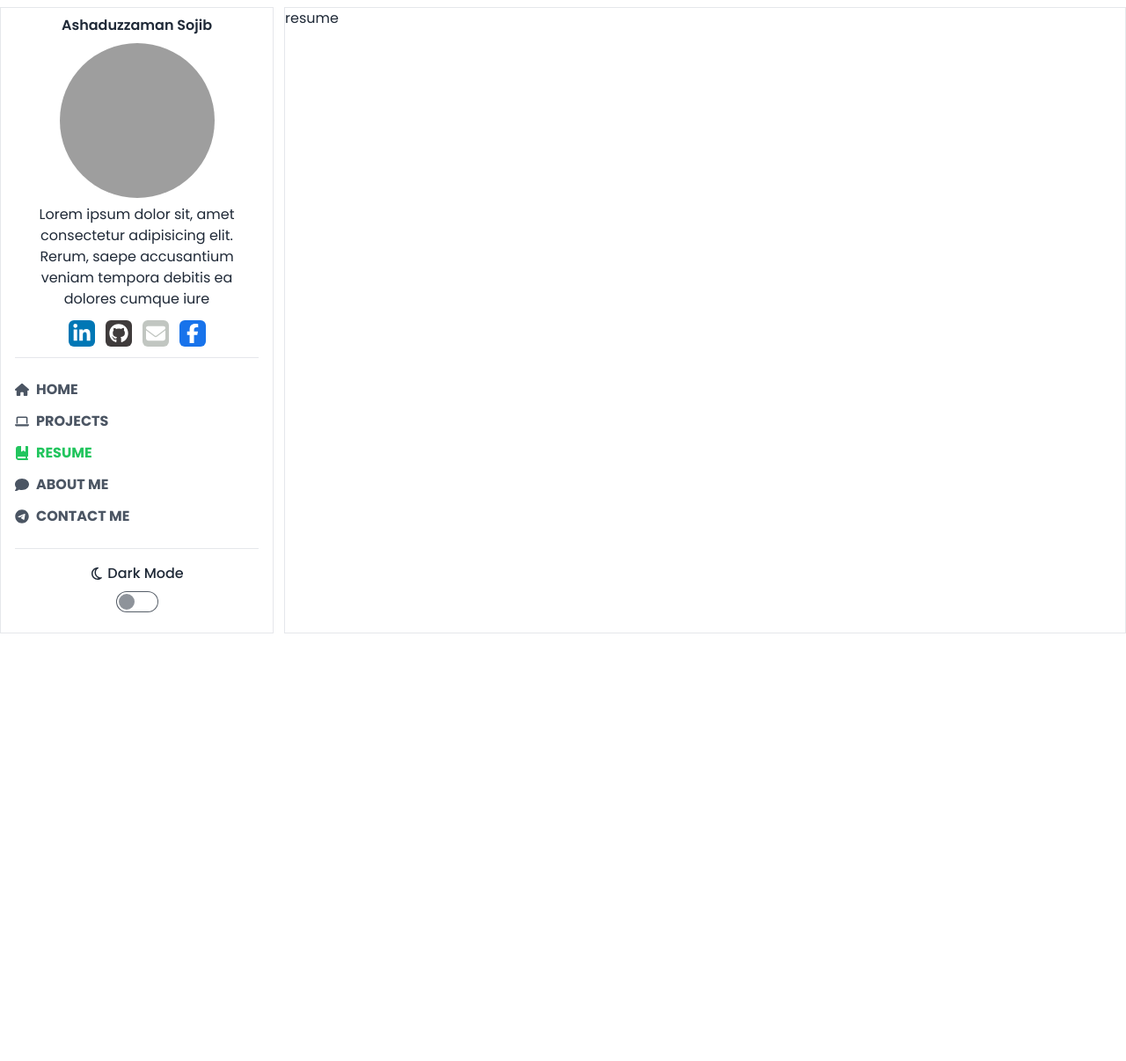
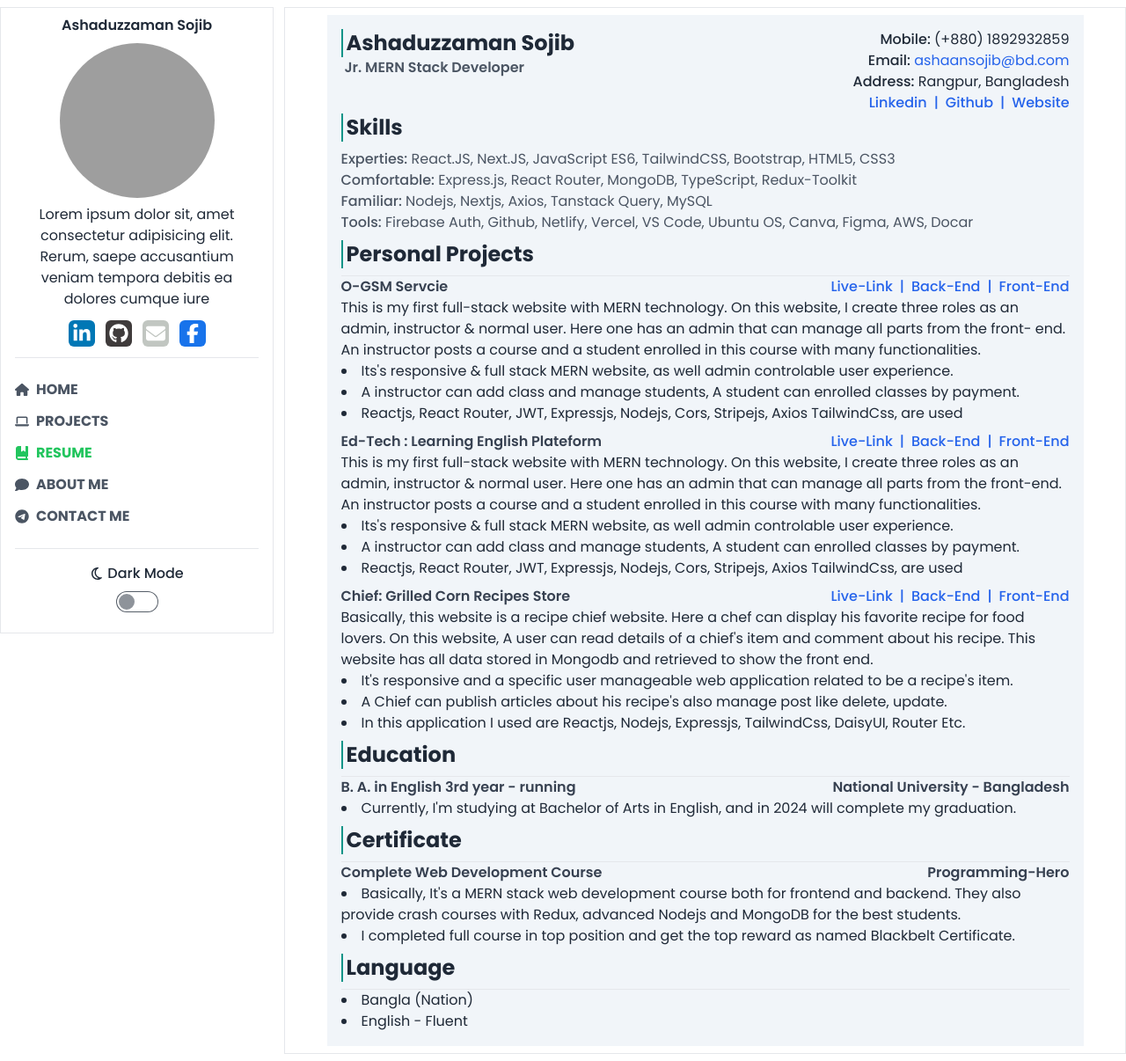
Before and after one commit to ashaansojib/developer-porfolio, a React (Vite) app: page /resume in a window 1280 px wide. Shown: the whole page at 88% size. Before the commit the page ends 800 px from the top, so only its background shows below. Built offline with nearby package versions, Linux system fonts and the light colour scheme; grey boxes are pictures that could not be loaded.

Commit message:
add resume

```diff
--- a/src/pages/projects/Project.jsx
+++ b/src/pages/projects/Project.jsx
@@ -6,7 +6,7 @@ const Project = ({ pro }) => {
     const { title, ss, link, } = pro;
     return (
         <div className='pro-card'>
-            <img src={ss} className='w-1/2 h-36' alt="" />
+            <img src={ss} className='w-1/2 h-36 rounded-md' alt="" />
             <div>
                 <h2 className='text-xl font-semibold italic pb-2'>{title}</h2>
                 <div className='grid grid-cols-2 gap-3 justify-between'>
--- a/src/pages/resume/Resume.jsx
+++ b/src/pages/resume/Resume.jsx
@@ -1,9 +1,101 @@
 import React from 'react';
+import { Link } from 'react-router-dom';
 
 const Resume = () => {
     return (
-        <div>
-            resume
+        <div className='mx-auto w-[860px] p-4 bg-slate-100 my-2'>
+            <div className='grid lg:grid-cols-2 grid-cols-1 justify-between gap-2'>
+                <div>
+                    <h1 className='text-2xl ps-1 font-bold border-l-2 border-teal-600'>Ashaduzzaman Sojib</h1>
+                    <p className='font-semibold ps-1 text-gray-600'>Jr. MERN Stack Developer</p>
+                </div>
+                <div className='text-right'>
+                    <h4><span className='font-medium'>Mobile:</span> (+880) 1892932859</h4>
+                    <h4><span className='font-medium'>Email:</span> <Link className='text-blue-600' to="mailto:ashaduzzamansojib67@gmail.com">ashaansojib@bd.com</Link></h4>
+                    <h4><span className='font-medium'>Address:</span> Rangpur, Bangladesh</h4>
+                    <div className='font-medium text-blue-600 flex justify-end gap-2'>
+                        <Link>Linkedin</Link> |
+                        <Link>Github</Link> |
+                        <Link>Website</Link>
+                    </div>
+                </div>
+            </div>
+            <div>
+                <h1 className='text-2xl ps-1 font-bold border-l-2 border-teal-600'>Skills</h1>
+                <div className='py-2 text-gray-600'>
+                    <h4><span className='font-medium'>Experties:</span> React.JS, Next.JS, JavaScript ES6, TailwindCSS, Bootstrap, HTML5, CSS3</h4>
+                    <h4><span className='font-medium'>Comfortable:</span> Express.js, React Router, MongoDB, TypeScript, Redux-Toolkit</h4>
+                    <h4><span className='font-medium'>Familiar:</span> Nodejs, Nextjs, Axios, Tanstack Query, MySQL</h4>
+                    <h4><span className='font-medium'>Tools:</span> Firebase Auth, Github, Netlify, Vercel, VS Code, Ubuntu OS, Canva, Figma, AWS, Docar</h4>
+                </div>
+            </div>
+            <div>
+                <h1 className='text-2xl ps-1 font-bold border-l-2 border-teal-600'>Personal Projects</h1>
+                <div className='border-t mt-2'>
+                    <div className='flex justify-between'>
+                        <h3 className='font-semibold text-gray-700'>O-GSM Servcie</h3>
+                        <div className='font-medium text-blue-600 flex gap-2'>
+                            <Link>Live-Link</Link> |
+                            <Link>Back-End</Link> |
+                            <Link>Front-End</Link>
+                        </div>
+                    </div>
+                    <p>This is my first full-stack website with MERN technology. On this website, I create three roles as an
+                        admin, instructor & normal user. Here one has an admin that can manage all parts from the front-
+                        end. An instructor posts a course and a student enrolled in this course with many functionalities.</p>
+                    <li>Its's responsive & full stack MERN website, as well admin controlable user experience.</li>
+                    <li>A instructor can add class and manage students, A student can enrolled classes by payment.</li>
+                    <li>Reactjs, React Router, JWT, Expressjs, Nodejs, Cors, Stripejs, Axios TailwindCss, are used</li>
+                    <div className='flex justify-between pt-2'>
+                        <h3 className='font-semibold text-gray-700'>Ed-Tech : Learning English Plateform</h3>
+                        <div className='font-medium text-blue-600 flex gap-2'>
+                            <Link>Live-Link</Link> |
+                            <Link>Back-End</Link> |
+                            <Link>Front-End</Link>
+                        </div>
+                    </div>
+                    <p>This is my first full-stack website with MERN technology. On this website, I create three roles as an admin, instructor & normal user. Here one has an admin that can manage all parts from the front-end. An instructor posts a course and a student enrolled in this course with many functionalities.</p>
+                    <li>Its's responsive & full stack MERN website, as well admin controlable user experience.</li>
+                    <li>A instructor can add class and manage students, A student can enrolled classes by payment.</li>
+                    <li>Reactjs, React Router, JWT, Expressjs, Nodejs, Cors, Stripejs, Axios TailwindCss, are used</li>
+                    <div className='flex justify-between pt-2'>
+                        <h3 className='font-semibold text-gray-700'>Chief: Grilled Corn Recipes Store</h3>
+                        <div className='font-medium text-blue-600 flex gap-2'>
+                            <Link>Live-Link</Link> |
+                            <Link>Back-End</Link> |
+                            <Link>Front-End</Link>
+                        </div>
+                    </div>
+                    <p>Basically, this website is a recipe chief website. Here a chef can display his favorite recipe for food lovers. On this website, A user can read details of a chief's item and comment about his recipe. This website has all data stored in Mongodb and retrieved to show the front end.</p>
+                    <li>It's responsive and a specific user manageable web application related to be a recipe's item.</li>
+                    <li>A Chief can publish articles about his recipe's also manage post like delete, update.</li>
+                    <li>In this application I used are Reactjs, Nodejs, Expressjs, TailwindCss, DaisyUI, Router Etc.</li>
+
+                </div>
+            </div>
+            <h1 className='text-2xl mt-2 ps-1 font-bold border-l-2 border-teal-600'>Education</h1>
+            <div className='border-t mt-2'>
+                <div className='flex justify-between'>
+                    <h3 className='font-semibold text-gray-700'>B. A. in English 3rd year - running</h3>
+                    <h3 className='font-semibold text-gray-700'>National University - Bangladesh</h3>
+                </div>
+                <li>Currently, I'm studying at Bachelor of Arts in English, and in 2024 will complete my graduation.</li>
+            </div>
+            <h1 className='text-2xl mt-2 ps-1 font-bold border-l-2 border-teal-600'>Certificate</h1>
+            <div className='border-t mt-2'>
+                <div className='flex justify-between'>
+                    <h3 className='font-semibold text-gray-700'>Complete Web Development Course</h3>
+                    <h3 className='font-semibold text-gray-700'>Programming-Hero</h3>
+                </div>
+                <li>Basically, It's a MERN stack web development course both for frontend and backend. They
+                    also provide crash courses with Redux, advanced Nodejs and MongoDB for the best students.</li>
+                <li>I completed full course in top position and get the top reward as named Blackbelt Certificate.</li>
+            </div>
+            <h1 className='text-2xl mt-2 ps-1 font-bold border-l-2 border-teal-600'>Language</h1>
+            <div className='border-t mt-2'>
+                <li>Bangla (Nation)</li>
+                <li>English - Fluent</li>
+            </div>
         </div>
     );
 };
```
